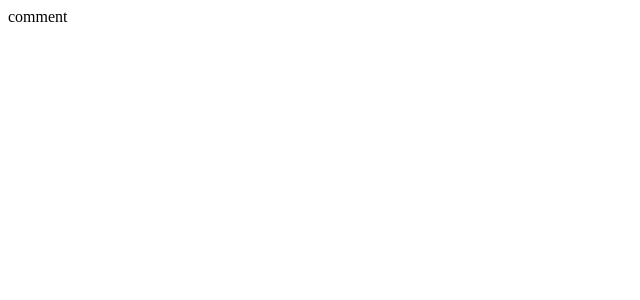
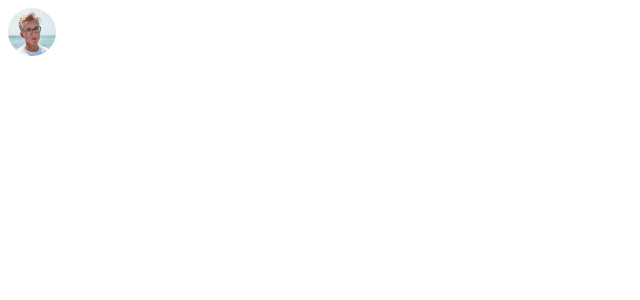
Before and after one commit to wahidrahim/vue-nested-comments, a Vue app: page / in a window 1280 px wide. Shown: the top 300 px of the page, without its empty margins (0-640 px from the left). Built offline with nearby package versions, Linux system fonts and the light colour scheme.

Commit message:
add avatar component in comment component

```diff
--- a/src/comment-data.json
+++ b/src/comment-data.json
@@ -1,6 +1,7 @@
 {
   "name": "Brad",
   "type": "author",
+  "avatar_url": "/images/sample-image-brad.jpg",
   "comment": "So what the German automaker is likely to focus on today is the bigger picture. This will be the first time we see the Taycan free from any prototype bodywork.",
   "upvotes": 123,
   "downvotes": 0,
--- /dev/null
+++ b/src/components/Avatar.vue
@@ -0,0 +1,30 @@
+<template>
+  <div class="avatar" :style="backgroundImage"></div>
+</template>
+
+<script>
+export default {
+  props: {
+    url: {
+      required: true,
+      type: String,
+    },
+  },
+  computed: {
+    backgroundImage() {
+      return {
+        backgroundImage: `url(${this.url})`,
+      };
+    },
+  },
+};
+</script>
+
+<style lang="scss" scoped>
+.avatar {
+  width: 3rem;
+  height: 3rem;
+  border-radius: 50%;
+  background-size: cover;
+}
+</style>
--- a/src/components/Comment.vue
+++ b/src/components/Comment.vue
@@ -1,9 +1,25 @@
 <template>
-  <div class="comment">comment</div>
+  <div class="comment">
+    <Avatar :url="avatarUrl" />
+  </div>
 </template>
 
 <script>
-export default {};
+import Avatar from './Avatar';
+
+import commentData from '../comment-data.json';
+
+export default {
+  components: {
+    Avatar,
+  },
+  computed: {
+    avatarUrl: () => commentData.avatar_url,
+  },
+  created() {
+    console.log(commentData);
+  },
+};
 </script>
 
 <style></style>
```
Also changed, not shown: public/images/sample-image-brad.jpg (added), src/assets/logo.png (deleted).
